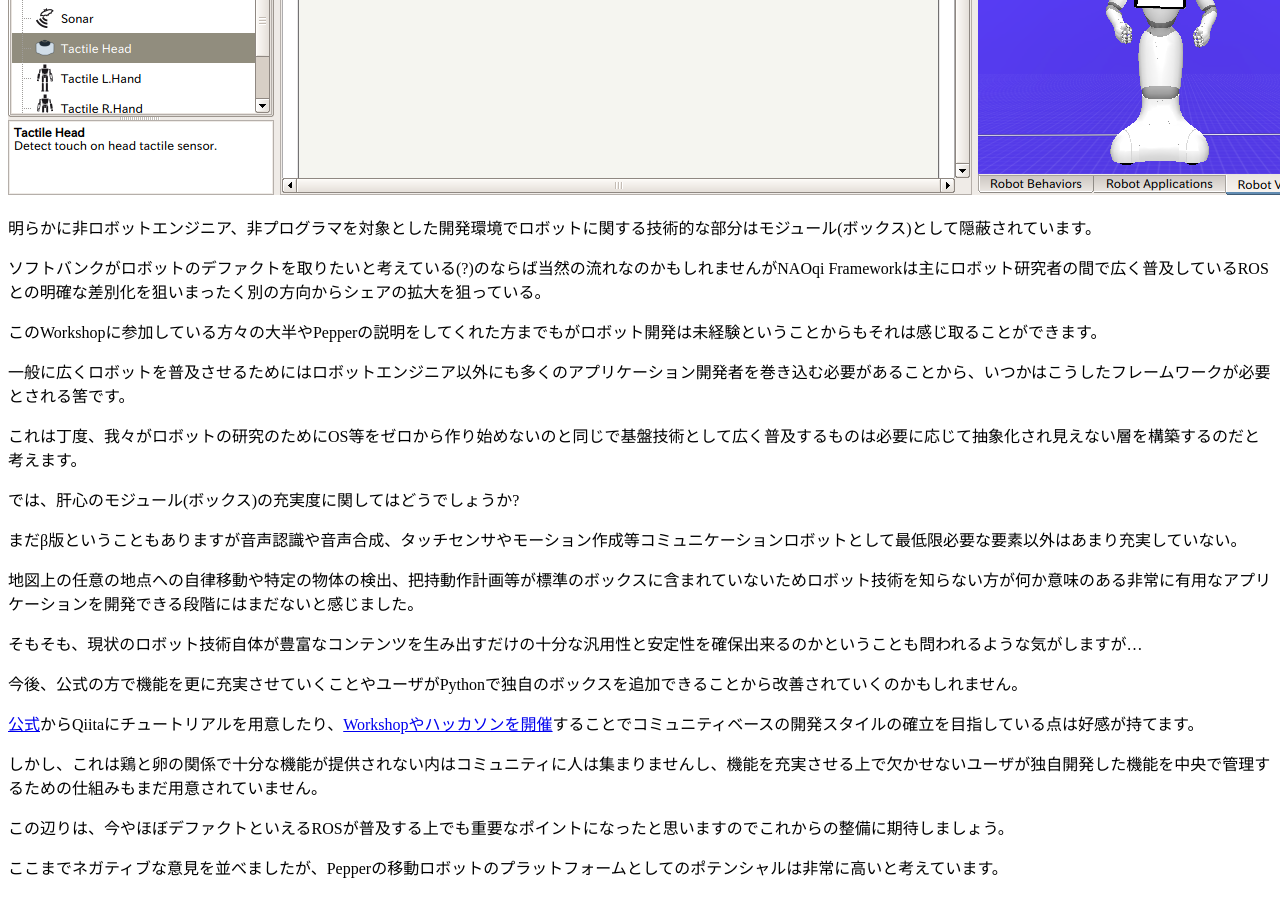
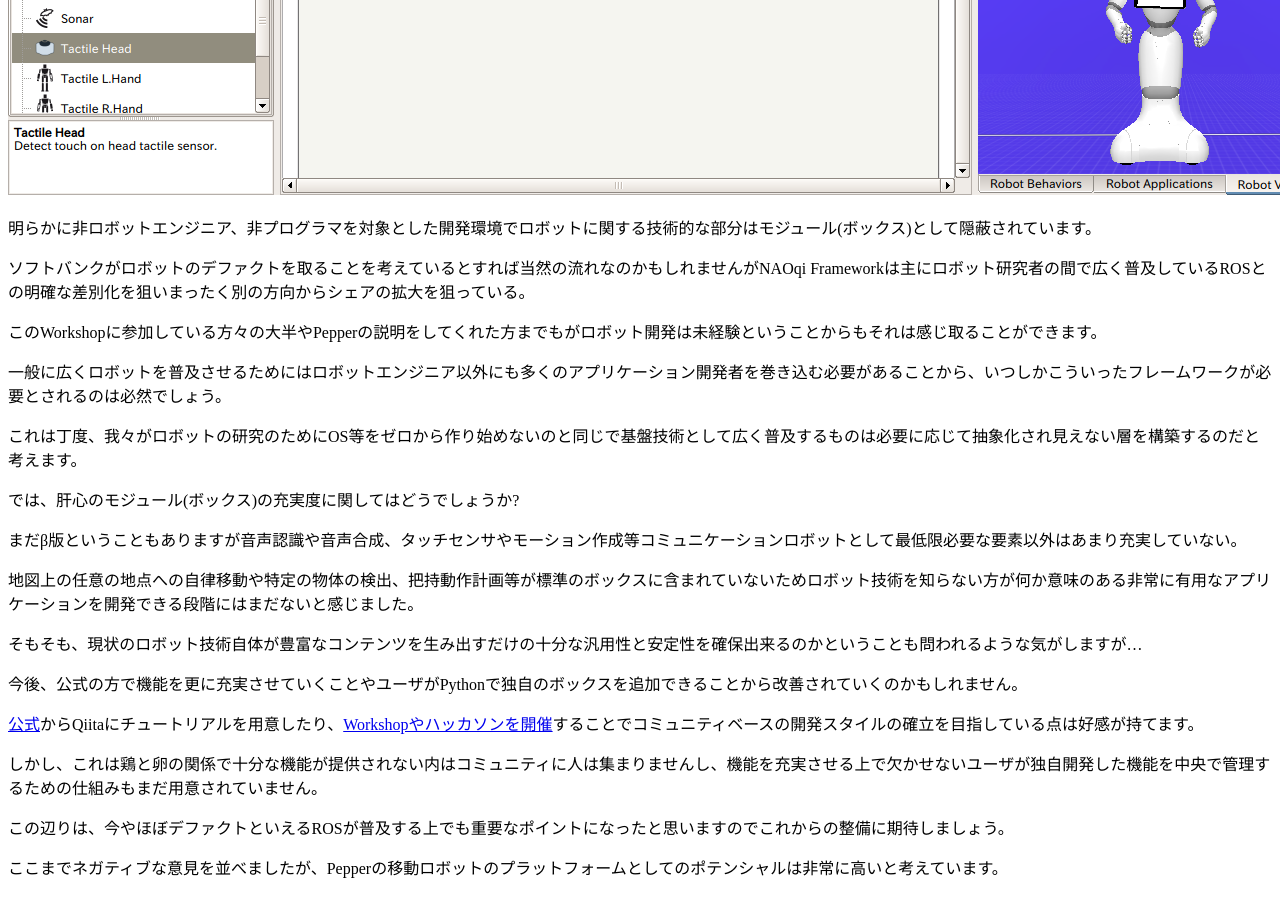
Before and after one commit to DaikiMaekawa/daikimaekawa.github.com, a Jekyll site: the page built from _posts/2014-10-14-pepper_workshop.md, in a window 1280 px wide and 900 px high, scrolled down 1043 px. Built offline with Jekyll 4.4.1, drawn with Linux system fonts in a browser that asks for light colours; nearby versions of some CDN libraries; Markdown is read by kramdown in place of the engine named in the settings; comment, search, counter and statistics services are not loaded.

Commit message:
Update 2014-10-14-pepper_workshop.md

```diff
--- a/_posts/2014-10-14-pepper_workshop.md
+++ b/_posts/2014-10-14-pepper_workshop.md
@@ -18,11 +18,11 @@ tags : [Pepper, Event]
 
 明らかに非ロボットエンジニア、非プログラマを対象とした開発環境でロボットに関する技術的な部分はモジュール(ボックス)として隠蔽されています。
 
-ソフトバンクがロボットのデファクトを取りたいと考えている(?)のならば当然の流れなのかもしれませんがNAOqi Frameworkは主にロボット研究者の間で広く普及しているROSとの明確な差別化を狙いまったく別の方向からシェアの拡大を狙っている。
+ソフトバンクがロボットのデファクトを取ることを考えているとすれば当然の流れなのかもしれませんがNAOqi Frameworkは主にロボット研究者の間で広く普及しているROSとの明確な差別化を狙いまったく別の方向からシェアの拡大を狙っている。
 
 このWorkshopに参加している方々の大半やPepperの説明をしてくれた方までもがロボット開発は未経験ということからもそれは感じ取ることができます。
 
-一般に広くロボットを普及させるためにはロボットエンジニア以外にも多くのアプリケーション開発者を巻き込む必要があることから、いつかはこうしたフレームワークが必要とされる筈です。
+一般に広くロボットを普及させるためにはロボットエンジニア以外にも多くのアプリケーション開発者を巻き込む必要があることから、いつしかこういったフレームワークが必要とされるのは必然でしょう。
 
 これは丁度、我々がロボットの研究のためにOS等をゼロから作り始めないのと同じで基盤技術として広く普及するものは必要に応じて抽象化され見えない層を構築するのだと考えます。
 
```
